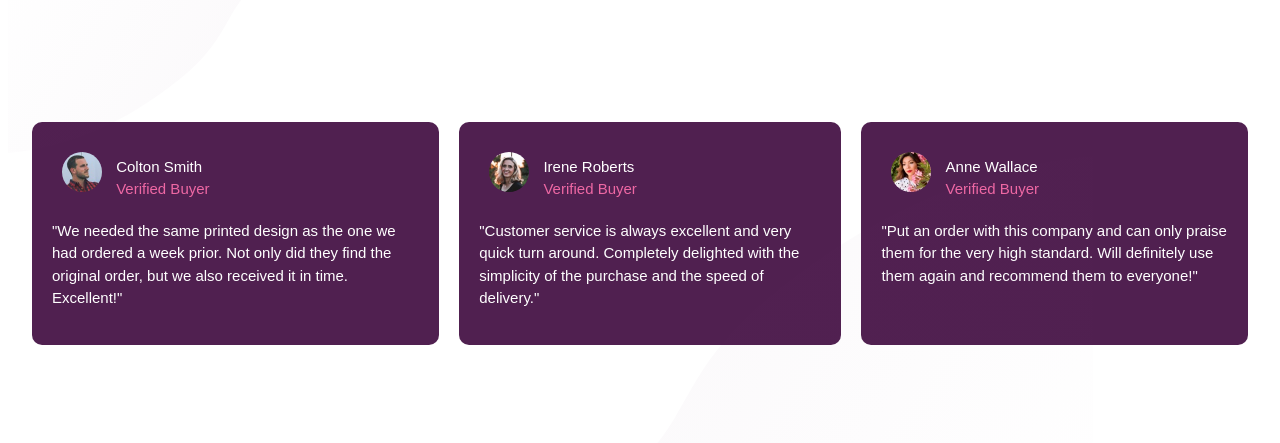
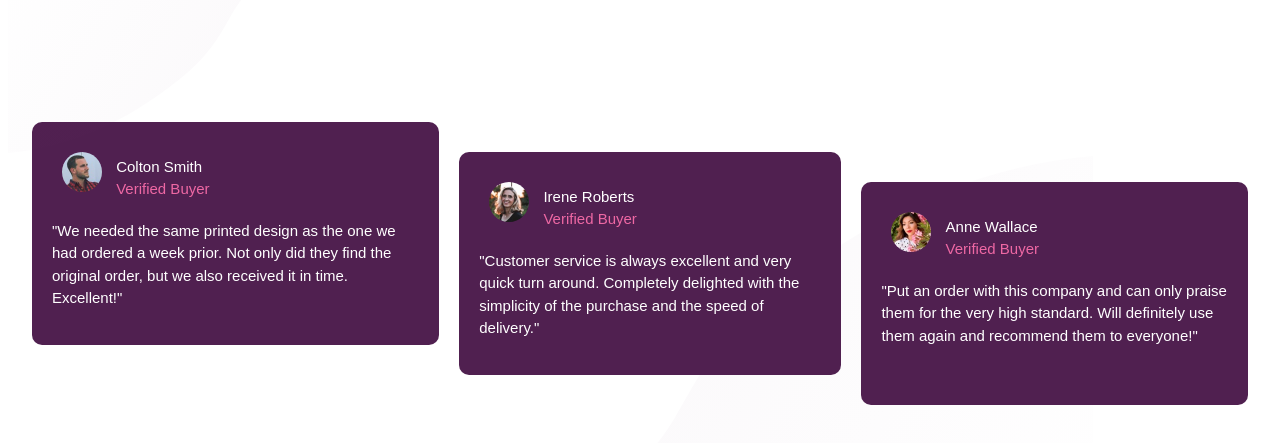
Before and after one commit to nithinbadi/social-proof-section-master, a plain HTML site: page index.html in a window 1280 px wide. Shown: the part 289-732 px from the top of the page. Drawn offline with Linux system fonts and the light colour scheme.

Commit message:
Responsive change to ratings

```diff
--- a/style.css
+++ b/style.css
@@ -137,4 +137,11 @@ width:100%;
         margin:10px;
         max-width:375px;
       }
+      .reviews .review:nth-child(2){
+        position:relative;top:30px;
+      }
+      }
+      .reviews .review:nth-of-type(3){
+        position:relative;top:60px;
+      }
 }
```
